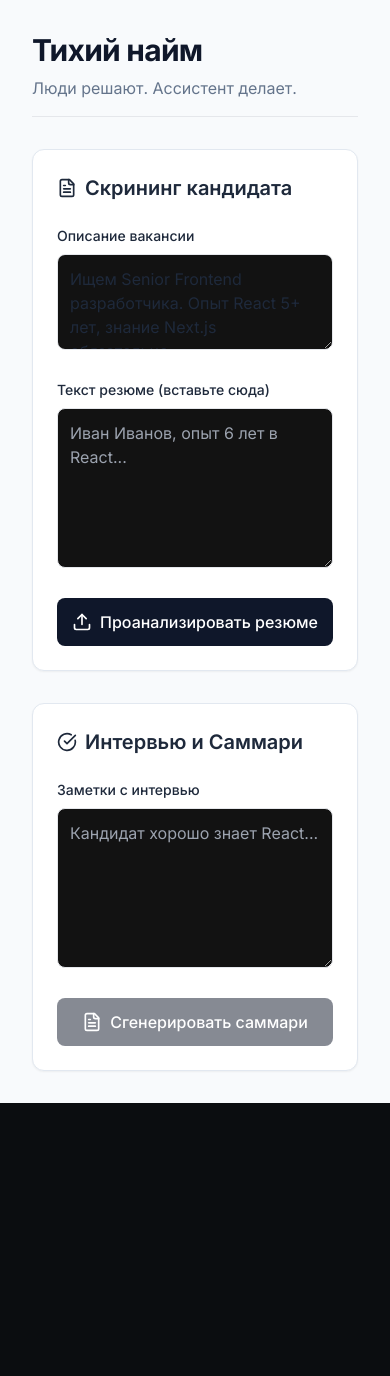
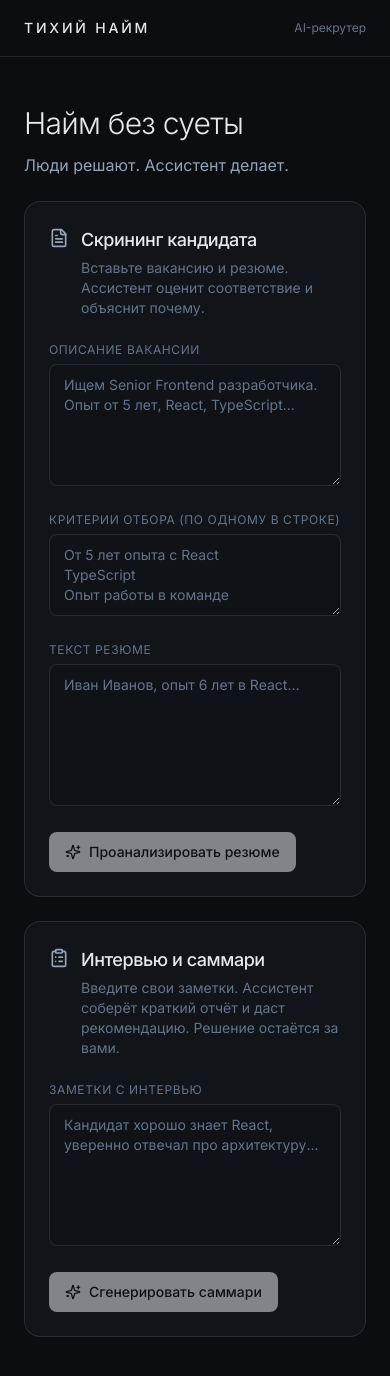
Before and after one commit to kolaneskazu556-afk/tihiy-naim-mvp, a Next.js app: page / in a window 390 px wide. Shown: the top 1376 px of the page. Before the commit the page ends 1103 px from the top, so only its background shows below. Built offline with nearby package versions, Linux system fonts and the light colour scheme.

Commit message:
Update page.tsx

```diff
--- a/app/page.tsx
+++ b/app/page.tsx
@@ -1,98 +1,306 @@
-'use client';
+"use client";
 
-import { useState } from 'react';
-import { Upload, CheckCircle, XCircle, Loader2, FileText } from 'lucide-react';
+import { useState } from "react";
+import {
+  CalendarClock,
+  CheckCircle2,
+  ClipboardList,
+  FileText,
+  Loader2,
+  Mail,
+  Sparkles,
+  XCircle,
+} from "lucide-react";
+
+type Screening = { score: number; reason: string };
+type Summary = { summary: string; recommendation: "HIRE" | "NO_HIRE" };
+
+async function callAI<T>(payload: Record<string, unknown>): Promise<T> {
+  const res = await fetch("/api/ai", {
+    method: "POST",
+    headers: { "Content-Type": "application/json" },
+    body: JSON.stringify(payload),
+  });
+  const data = await res.json().catch(() => ({}));
+  if (!res.ok) throw new Error(data.error ?? "Что-то пошло не так");
+  return data as T;
+}
+
+// Имитация календаря: 3 свободных окна в ближайшие рабочие дни
+function proposeSlots(): string[] {
+  const times = [11, 14, 16];
+  const result: string[] = [];
+  const d = new Date();
+  while (result.length < 3) {
+    d.setDate(d.getDate() + 1);
+    if (d.getDay() === 0 || d.getDay() === 6) continue;
+    const slot = new Date(d);
+    slot.setHours(times[result.length], 0, 0, 0);
+    result.push(
+      new Intl.DateTimeFormat("ru-RU", {
+        weekday: "long",
+        day: "numeric",
+        month: "long",
+        hour: "2-digit",
+        minute: "2-digit",
+      }).format(slot),
+    );
+  }
+  return result;
+}
+
+const field =
+  "w-full rounded-lg border border-white/10 bg-[#0f1216] px-3.5 py-2.5 text-sm text-slate-100 placeholder:text-slate-500 outline-none transition focus:border-white/30 focus:ring-1 focus:ring-white/20 disabled:opacity-50";
+const btnPrimary =
+  "inline-flex items-center justify-center gap-2 rounded-lg bg-slate-100 px-4 py-2.5 text-sm font-medium text-[#0b0d10] transition hover:bg-white disabled:cursor-not-allowed disabled:opacity-50";
+const btnGhost =
+  "inline-flex items-center justify-center gap-2 rounded-lg border border-white/10 px-4 py-2.5 text-sm text-slate-200 transition hover:bg-white/5 disabled:cursor-not-allowed disabled:opacity-50";
+
+function Section({
+  icon,
+  title,
+  hint,
+  children,
+}: {
+  icon: React.ReactNode;
+  title: string;
+  hint: string;
+  children: React.ReactNode;
+}) {
+  return (
+    <section className="rounded-2xl border border-white/10 bg-[#111418] p-6 md:p-8">
+      <div className="mb-6 flex items-start gap-3">
+        <div className="mt-0.5 text-slate-400">{icon}</div>
+        <div>
+          <h2 className="text-lg font-medium tracking-tight">{title}</h2>
+          <p className="mt-1 text-sm text-slate-500">{hint}</p>
+        </div>
+      </div>
+      {children}
+    </section>
+  );
+}
+
+function Label({ children }: { children: React.ReactNode }) {
+  return <label className="mb-1.5 block text-xs uppercase tracking-wider text-slate-500">{children}</label>;
+}
 
 export default function Home() {
-  const [jobDesc, setJobDesc] = useState('Ищем Senior Frontend разработчика. Опыт React 5+ лет, знание Next.js обязательно.');
-  const [resumeText, setResumeText] = useState('');
-  const [result, setResult] = useState<{ score: number, reason: string } | null>(null);
-  const [loading, setLoading] = useState(false);
-  const [notes, setNotes] = useState('');
-  const [summary, setSummary] = useState('');
+  const [job, setJob] = useState("");
+  const [criteria, setCriteria] = useState("");
+  const [resume, setResume] = useState("");
+  const [notes, setNotes] = useState("");
 
-  const handleScreen = async () => {
-    if (!resumeText) return alert('Вставьте текст резюме');
-    setLoading(true);
-    setResult(null);
+  const [screening, setScreening] = useState<Screening | null>(null);
+  const [message, setMessage] = useState("");
+  const [slots, setSlots] = useState<string[]>([]);
+  const [summary, setSummary] = useState<Summary | null>(null);
+
+  const [loading, setLoading] = useState<"screen" | "invite" | "reject" | "summary" | null>(null);
+  const [error, setError] = useState("");
+
+  async function run(kind: NonNullable<typeof loading>) {
+    setError("");
+    setLoading(kind);
     try {
-      const res = await fetch('/api/ai', {
-        method: 'POST',
-        body: JSON.stringify({ action: 'screen', resumeText, jobDescription: jobDesc }),
-      });
-      const data = await res.json();
-      setResult(data);
+      if (kind === "screen") {
+        setMessage("");
+        setSlots([]);
+        setScreening(await callAI<Screening>({ action: "screen", job, criteria, resume }));
+      } else if (kind === "invite" || kind === "reject") {
+        const r = await callAI<{ message: string }>({ action: "message", job, resume, kind });
+        setMessage(r.message);
+        setSlots(kind === "invite" ? proposeSlots() : []);
+      } else {
+        setSummary(await callAI<Summary>({ action: "summary", job, resume, notes }));
+      }
     } catch (e) {
-      alert('Ошибка');
+      setError(e instanceof Error ? e.message : "Ошибка");
+    } finally {
+      setLoading(null);
     }
-    setLoading(false);
-  };
+  }
 
-  const handleSummary = async () => {
-    if (!notes) return alert('Введите заметки');
-    setLoading(true);
-    try {
-      const res = await fetch('/api/ai', {
-        method: 'POST',
-        body: JSON.stringify({ action: 'summary', notes }),
-      });
-      const data = await res.json();
-      setSummary(data.summary);
-    } catch (e) {
-      alert('Ошибка');
-    }
-    setLoading(false);
-  };
+  const busy = loading !== null;
+  const scoreColor =
+    screening && screening.score >= 75
+      ? "bg-emerald-400"
+      : screening && screening.score >= 50
+        ? "bg-amber-400"
+        : "bg-rose-400";
 
   return (
-    <main className="min-h-screen bg-slate-50 p-8 font-sans text-slate-800">
-      <div className="max-w-5xl mx-auto space-y-8">
-        <header className="border-b pb-4">
-          <h1 className="text-3xl font-bold text-slate-900 tracking-tight">Тихий найм</h1>
-          <p className="text-slate-500 mt-2">Люди решают. Ассистент делает.</p>
+    <div>
+      <header className="border-b border-white/10">
+        <div className="mx-auto flex h-14 max-w-4xl items-center justify-between px-6">
+          <span className="text-sm font-medium uppercase tracking-[0.2em]">Тихий найм</span>
+          <span className="text-xs text-slate-500">AI-рекрутер</span>
+        </div>
       </header>
-        <div className="grid grid-cols-1 md:grid-cols-2 gap-8">
-          <div className="space-y-6 bg-white p-6 rounded-xl shadow-sm border border-slate-200">
-            <h2 className="text-xl font-semibold flex items-center gap-2"><FileText className="w-5 h-5"/> Скрининг кандидата</h2>
+
+      <main className="mx-auto max-w-4xl space-y-6 px-6 py-12">
+        <div className="mb-4">
+          <h1 className="text-3xl font-light tracking-tight md:text-4xl">Найм без суеты</h1>
+          <p className="mt-3 text-slate-400">Люди решают. Ассистент делает.</p>
+        </div>
+
+        {error && (
+          <div className="rounded-lg border border-rose-500/30 bg-rose-500/10 px-4 py-3 text-sm text-rose-300">
+            {error}
+          </div>
+        )}
+
+        <Section
+          icon={<FileText className="size-5" />}
+          title="Скрининг кандидата"
+          hint="Вставьте вакансию и резюме. Ассистент оценит соответствие и объяснит почему."
+        >
+          <div className="space-y-5">
             <div>
-              <label className="block text-sm font-medium mb-2">Описание вакансии</label>
-              <textarea className="w-full p-3 border rounded-lg h-24 focus:ring-2 focus:ring-slate-900 outline-none transition-all" value={jobDesc} onChange={(e) => setJobDesc(e.target.value)} />
+              <Label>Описание вакансии</Label>
+              <textarea
+                className={field}
+                rows={5}
+                value={job}
+                onChange={(e) => setJob(e.target.value)}
+                disabled={busy}
+                placeholder="Ищем Senior Frontend разработчика. Опыт от 5 лет, React, TypeScript…"
+              />
             </div>
             <div>
-              <label className="block text-sm font-medium mb-2">Текст резюме (вставьте сюда)</label>
-              <textarea className="w-full p-3 border rounded-lg h-40 focus:ring-2 focus:ring-slate-900 outline-none transition-all" placeholder="Иван Иванов, опыт 6 лет в React..." value={resumeText} onChange={(e) => setResumeText(e.target.value)} />
+              <Label>Критерии отбора (по одному в строке)</Label>
+              <textarea
+                className={field}
+                rows={3}
+                value={criteria}
+                onChange={(e) => setCriteria(e.target.value)}
+                disabled={busy}
+                placeholder={"От 5 лет опыта с React\nTypeScript\nОпыт работы в команде"}
+              />
             </div>
-            <button onClick={handleScreen} disabled={loading} className="w-full bg-slate-900 text-white py-3 rounded-lg font-medium hover:bg-slate-800 transition-colors flex justify-center items-center gap-2 disabled:opacity-50">
-              {loading ? <Loader2 className="w-5 h-5 animate-spin" /> : <Upload className="w-5 h-5" />} Проанализировать резюме
+            <div>
+              <Label>Текст резюме</Label>
+              <textarea
+                className={field}
+                rows={6}
+                value={resume}
+                onChange={(e) => setResume(e.target.value)}
+                disabled={busy}
+                placeholder="Иван Иванов, опыт 6 лет в React…"
+              />
+            </div>
+            <button
+              className={btnPrimary}
+              onClick={() => run("screen")}
+              disabled={busy || !job.trim() || !resume.trim()}
+            >
+              {loading === "screen" ? <Loader2 className="size-4 animate-spin" /> : <Sparkles className="size-4" />}
+              {loading === "screen" ? "Анализируем резюме…" : "Проанализировать резюме"}
             </button>
-            {result && (
-              <div className={`p-4 rounded-lg border ${result.score > 70 ? 'bg-green-50 border-green-200' : 'bg-red-50 border-red-200'}`}>
-                <div className="flex items-center gap-2 mb-2">
-                  {result.score > 70 ? <CheckCircle className="w-6 h-6 text-green-600" /> : <XCircle className="w-6 h-6 text-red-600" />}
-                  <span className="font-bold text-lg">Match: {result.score}%</span>
           </div>
-                <p className="text-sm text-slate-700">{result.reason}</p>
+
+          {screening && (
+            <div className="mt-8 rounded-xl border border-white/10 bg-[#0f1216] p-5">
+              <div className="flex items-baseline justify-between">
+                <span className="text-xs uppercase tracking-wider text-slate-500">Соответствие вакансии</span>
+                <span className="text-3xl font-light tabular-nums">{screening.score}%</span>
+              </div>
+              <div className="mt-3 h-1.5 overflow-hidden rounded-full bg-white/10">
+                <div className={`h-full rounded-full ${scoreColor}`} style={{ width: `${screening.score}%` }} />
+              </div>
+              <p className="mt-4 text-sm leading-relaxed text-slate-300">{screening.reason}</p>
+
+              <div className="mt-5 flex flex-wrap gap-3 border-t border-white/10 pt-5">
+                <button className={btnGhost} onClick={() => run("invite")} disabled={busy}>
+                  {loading === "invite" ? <Loader2 className="size-4 animate-spin" /> : <Mail className="size-4" />}
+                  Написать приглашение
+                </button>
+                <button className={btnGhost} onClick={() => run("reject")} disabled={busy}>
+                  {loading === "reject" ? <Loader2 className="size-4 animate-spin" /> : <XCircle className="size-4" />}
+                  Написать отказ
+                </button>
+              </div>
+
+              {message && (
+                <div className="mt-5 space-y-4">
+                  <div>
+                    <Label>Сообщение кандидату (можно править)</Label>
+                    <textarea
+                      className={field}
+                      rows={7}
+                      value={message}
+                      onChange={(e) => setMessage(e.target.value)}
+                    />
+                  </div>
+                  {slots.length > 0 && (
+                    <div>
+                      <Label>Предложенные слоты</Label>
+                      <div className="grid gap-2 md:grid-cols-3">
+                        {slots.map((s) => (
+                          <div
+                            key={s}
+                            className="flex items-center gap-2 rounded-lg border border-white/10 px-3 py-2.5 text-sm capitalize text-slate-200"
+                          >
+                            <CalendarClock className="size-4 shrink-0 text-slate-500" />
+                            {s}
+                          </div>
+                        ))}
+                      </div>
                     </div>
                   )}
                 </div>
-          <div className="space-y-6 bg-white p-6 rounded-xl shadow-sm border border-slate-200">
-            <h2 className="text-xl font-semibold flex items-center gap-2"><CheckCircle className="w-5 h-5"/> Интервью и Саммари</h2>
-            <div>
-              <label className="block text-sm font-medium mb-2">Заметки с интервью</label>
-              <textarea className="w-full p-3 border rounded-lg h-40 focus:ring-2 focus:ring-slate-900 outline-none transition-all" placeholder="Кандидат хорошо знает React..." value={notes} onChange={(e) => setNotes(e.target.value)} />
-            </div>
-            <button onClick={handleSummary} disabled={loading || !notes} className="w-full bg-slate-900 text-white py-3 rounded-lg font-medium hover:bg-slate-800 transition-colors flex justify-center items-center gap-2 disabled:opacity-50">
-              {loading ? <Loader2 className="w-5 h-5 animate-spin" /> : <FileText className="w-5 h-5" />} Сгенерировать саммари
-            </button>
-            {summary && (
-              <div className="p-4 rounded-lg bg-slate-100 border border-slate-200 mt-4">
-                <h3 className="font-bold mb-2 text-slate-900">Итоговое саммари:</h3>
-                <div className="text-sm text-slate-700 whitespace-pre-wrap">{summary}</div>
+              )}
             </div>
           )}
+        </Section>
+
+        <Section
+          icon={<ClipboardList className="size-5" />}
+          title="Интервью и саммари"
+          hint="Введите свои заметки. Ассистент соберёт краткий отчёт и даст рекомендацию. Решение остаётся за вами."
+        >
+          <div className="space-y-5">
+            <div>
+              <Label>Заметки с интервью</Label>
+              <textarea
+                className={field}
+                rows={6}
+                value={notes}
+                onChange={(e) => setNotes(e.target.value)}
+                disabled={busy}
+                placeholder="Кандидат хорошо знает React, уверенно отвечал про архитектуру…"
+              />
             </div>
+            <button className={btnPrimary} onClick={() => run("summary")} disabled={busy || !notes.trim()}>
+              {loading === "summary" ? <Loader2 className="size-4 animate-spin" /> : <Sparkles className="size-4" />}
+              {loading === "summary" ? "Готовим саммари…" : "Сгенерировать саммари"}
+            </button>
           </div>
+
+          {summary && (
+            <div className="mt-8 rounded-xl border border-white/10 bg-[#0f1216] p-5">
+              <div className="flex items-center justify-between">
+                <span className="text-xs uppercase tracking-wider text-slate-500">Саммари</span>
+                <span
+                  className={`inline-flex items-center gap-1.5 rounded-full border px-3 py-1 text-xs ${
+                    summary.recommendation === "HIRE"
+                      ? "border-emerald-500/30 bg-emerald-500/10 text-emerald-300"
+                      : "border-rose-500/30 bg-rose-500/10 text-rose-300"
+                  }`}
+                >
+                  {summary.recommendation === "HIRE" ? (
+                    <CheckCircle2 className="size-3.5" />
+                  ) : (
+                    <XCircle className="size-3.5" />
+                  )}
+                  {summary.recommendation === "HIRE" ? "Hire" : "No Hire"}
+                </span>
               </div>
+              <p className="mt-4 text-sm leading-relaxed text-slate-300">{summary.summary}</p>
+            </div>
+          )}
+        </Section>
       </main>
+    </div>
   );
 }
```
Lines whose indentation alone changed are shown as unchanged.
